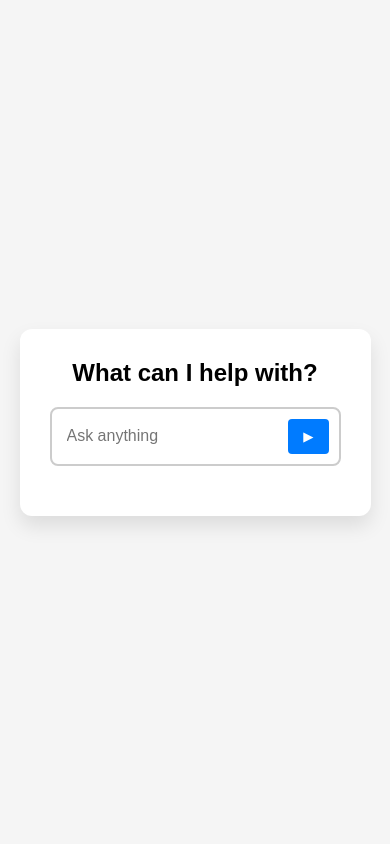
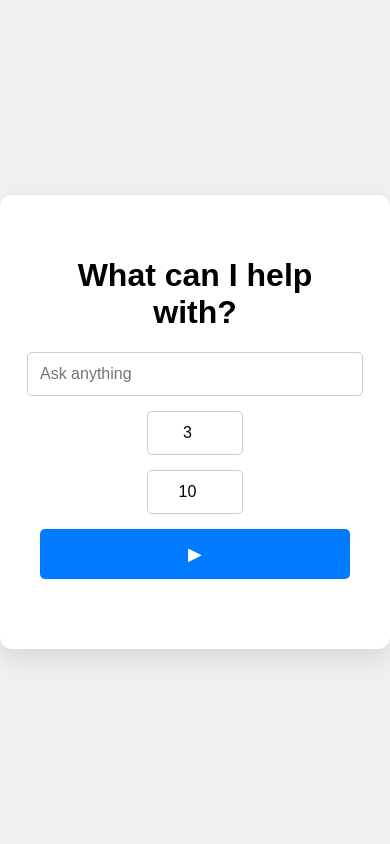
Before and after one commit to anu4619/Phrase-prediction-and-Sentence-autocomplete, a Flask app: page / in a window 390 px wide. Run offline with Flask 3, Linux system fonts and the light colour scheme; parts of the project's set-up code (start-up, migrations or seed data) failed here and were passed over.

Commit message:
modified app.py to give multiple results

```diff
--- a/app.py
+++ b/app.py
@@ -6,10 +6,10 @@ import pickle
 
 app = Flask(__name__)
 
-# Load the saved model and tokenizer
+# Load your saved model
 model = load_model("text_generation_model.keras")
 
-# Load tokenizer
+# Load the tokenizer
 with open("tokenizer.pkl", "rb") as f:
     tokenizer = pickle.load(f)
 
@@ -25,41 +25,31 @@ def index():
 @app.route('/generate', methods=['POST'])
 def generate():
     seed_text = request.form.get('prompt')
-    next_words = int(request.form.get('next_words', 2))
+    next_words = int(request.form.get('next_words', 10))  # Default to 10 words
+    num_results = int(request.form.get('num_results', 3))  # Generate 3 results by default
 
-    for _ in range(next_words):
-        token_list = tokenizer.texts_to_sequences([seed_text])[0]
-        token_list = pad_sequences([token_list], maxlen=max_sequence_len - 1, padding='pre')
+    results = []
 
-        predictions = model.predict(token_list, verbose=0)
-        predicted = np.argmax(predictions, axis=-1)[0]
+    for _ in range(num_results):
+        current_text = seed_text
+        for _ in range(next_words):
+            token_list = tokenizer.texts_to_sequences([current_text])[0]
+            token_list = pad_sequences([token_list], maxlen=max_sequence_len - 1, padding='pre')
 
-        output_word = ""
-        for word, index in tokenizer.word_index.items():
-            if index == predicted:
-                output_word = word
-                break
+            predictions = model.predict(token_list, verbose=0)
+            predicted = np.argmax(predictions, axis=-1)[0]
 
-        seed_text += " " + output_word
+            output_word = ""
+            for word, index in tokenizer.word_index.items():
+                if index == predicted:
+                    output_word = word
+                    break
 
-    return jsonify({"generated_text": seed_text})
+            current_text += " " + output_word
 
+        results.append(current_text)
 
-@app.route('/suggest', methods=['GET'])
-def suggest():
-    query = request.args.get('q', '')
-
-    if not query:
-        return jsonify([])
-
-    # Generate sentence suggestions based on partial input
-    suggestions = []
-
-    for word in tokenizer.word_index.keys():
-        if word.startswith(query.lower()):
-            suggestions.append(word)
-
-    return jsonify(suggestions[:10])
+    return jsonify({"generated_texts": results})
 
 
 if __name__ == '__main__':
--- a/static/styles.css
+++ b/static/styles.css
@@ -1,75 +1,119 @@
-* {
-    box-sizing: border-box;
+/* Center the form on the page */
+body, html {
+    height: 100%;
     margin: 0;
-    padding: 0;
     font-family: Arial, sans-serif;
-}
-
-body {
-    background: #f5f5f5;
+    background: #f0f0f0;
     display: flex;
     justify-content: center;
     align-items: center;
-    height: 100vh;
 }
 
+/* Container Styling */
 .container {
-    background: white;
-    width: 90%;
-    max-width: 600px;
-    padding: 30px;
+    width: 80%;
+    max-width: 1000px;
+    padding: 40px;
+    background: #fff;
+    box-shadow: 0 10px 25px rgba(0, 0, 0, 0.1);
     border-radius: 12px;
-    box-shadow: 0 10px 20px rgba(0, 0, 0, 0.1);
     text-align: center;
 }
 
-h1 {
-    font-size: 24px;
-    margin-bottom: 20px;
-}
-
-.input-wrapper {
+/* Form Styling */
+form {
     display: flex;
-    justify-content: space-between;
+    justify-content: center;
     align-items: center;
-    border: 2px solid #ccc;
-    border-radius: 8px;
-    padding: 10px;
+    gap: 15px;
+    margin-bottom: 30px;
 }
 
 input {
-    flex: 1;
-    border: none;
+    padding: 12px;
+    font-size: 16px;
+    border: 1px solid #ccc;
+    border-radius: 5px;
     outline: none;
-    font-size: 16px;
-    padding: 5px;
+    transition: 0.3s;
+}
+
+/* Longer 'Ask anything' field */
+#prompt {
+    flex: 2;
+    min-width: 300px;
+}
+
+/* Input Styling */
+input[type="number"] {
+    width: 70px;
+    text-align: center;
 }
 
 button {
+    width: 50px;      /* Ensure the width is the same as height */
+    height: 50px;      /* Make it square */
+    display: flex;
+    justify-content: center;
+    align-items: center;
     background: #007BFF;
     color: white;
     border: none;
-    padding: 10px 15px;
+    border-radius: 5px;
     cursor: pointer;
-    border-radius: 4px;
+    transition: background 0.3s;
+    font-size: 18px;
 }
 
 button:hover {
     background: #0056b3;
 }
 
+
+/* Result Styling */
 #output {
-    margin-top: 20px;
-    font-size: 18px;
+    margin-top: 30px;
+    text-align: left;
 }
 
-datalist {
-    border: 1px solid #ccc;
-    border-radius: 5px;
-    background: #fff;
+.result {
+    background: #ffffff;
+    border: 1px solid #ddd;
+    border-radius: 8px;
+    padding: 20px;
+    margin-bottom: 15px;
+    box-shadow: 0 4px 8px rgba(0, 0, 0, 0.1);
+    transition: transform 0.3s;
 }
 
-option {
-    padding: 10px;
-    cursor: pointer;
+.result:hover {
+    transform: translateY(-5px);
 }
+
+.result strong {
+    display: block;
+    font-size: 18px;
+    color: #333;
+    margin-bottom: 10px;
+}
+
+.result p {
+    font-size: 16px;
+    color: #555;
+    line-height: 1.6;
+}
+
+/* Responsive Design */
+@media (max-width: 768px) {
+    form {
+        flex-direction: column;
+    }
+
+    input, button {
+        width: 100%;
+    }
+
+    #prompt {
+        min-width: 100%;
+    }
+}
--- a/templates/index.html
+++ b/templates/index.html
@@ -4,31 +4,55 @@
     <meta charset="UTF-8">
     <meta name="viewport" content="width=device-width, initial-scale=1.0">
     <link rel="stylesheet" href="{{ url_for('static', filename='styles.css') }}">
-    <title>Text Generator with Auto-Suggest</title>
+    <title>Text Generation</title>
 </head>
 <body>
     <div class="container">
         <h1>What can I help with?</h1>
+
         <form id="text-form">
-            <div class="input-wrapper">
-                <input
-                    type="text"
-                    id="prompt"
-                    name="prompt"
-                    placeholder="Ask anything"
-                    autocomplete="off"
-                    list="suggestions"
-                    oninput="getSuggestions(this.value)"
-                    required
-                >
-                <datalist id="suggestions"></datalist>
-                <button type="submit">▶</button>
-            </div>
+            <input type="text" id="prompt" name="prompt" placeholder="Ask anything" autocomplete="off" required>
+            <input type="number" id="num-results" name="num_results" value="3" min="1" max="10" placeholder="Results">
+            <input type="number" id="next-words" name="next_words" value="10" min="1" placeholder="Words">
+            <button type="submit">▶</button>
         </form>
 
         <div id="output"></div>
     </div>
 
-    <script src="{{ url_for('static', filename='script.js') }}"></script>
+    <script>
+        const form = document.getElementById('text-form');
+        const output = document.getElementById('output');
+
+        form.addEventListener('submit', async (e) => {
+            e.preventDefault();
+
+            const prompt = document.getElementById('prompt').value;
+            const numResults = document.getElementById('num-results').value || 3;
+            const nextWords = document.getElementById('next-words').value || 10;
+
+            const formData = new FormData();
+            formData.append('prompt', prompt);
+            formData.append('num_results', numResults);
+            formData.append('next_words', nextWords);
+
+            const response = await fetch('/generate', {
+                method: 'POST',
+                body: formData
+            });
+
+            const result = await response.json();
+
+            // Clear previous output
+            output.innerHTML = "<h2>Generated Texts:</h2>";
+
+            result.generated_texts.forEach((text, index) => {
+                const div = document.createElement('div');
+                div.classList.add('result');
+                div.innerHTML = `<strong>Result ${index + 1}:</strong> <p>${text}</p>`;
+                output.appendChild(div);
+            });
+        });
+    </script>
 </body>
 </html>
```
Also changed, not shown: templates/scripts.js (deleted, +0 -35 lines).
